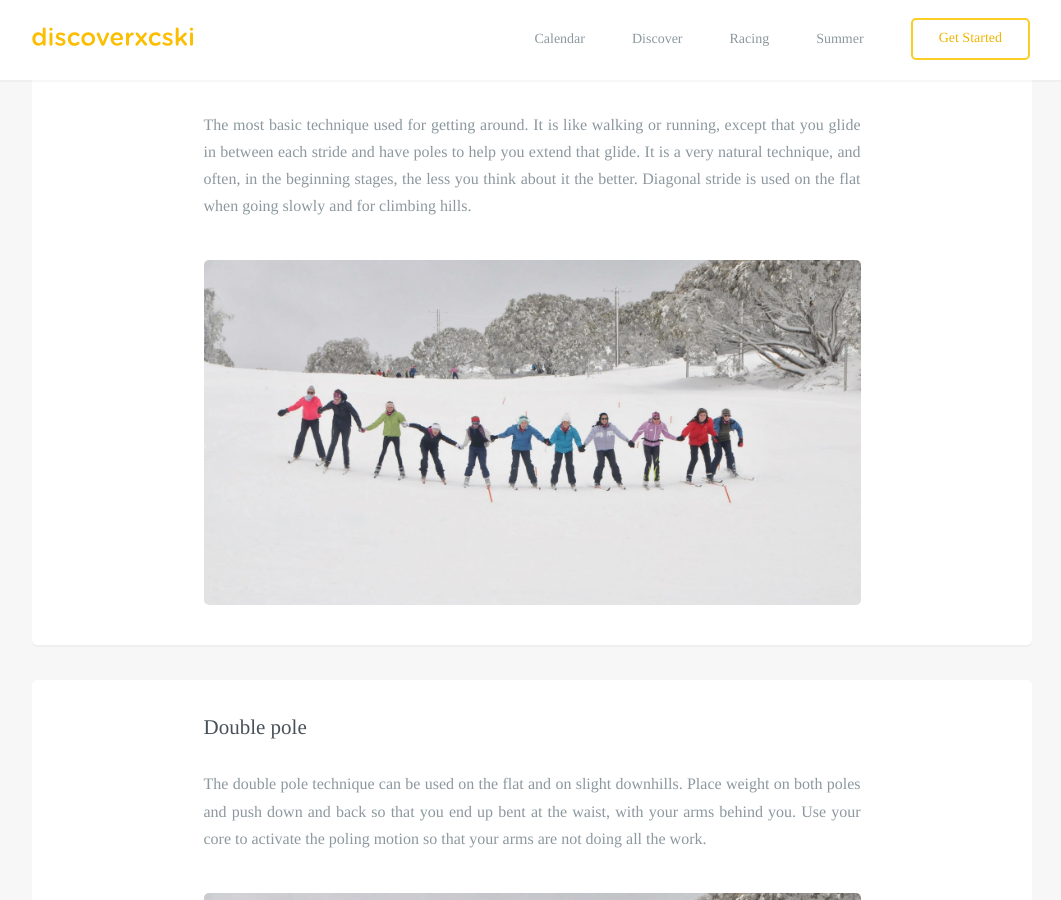
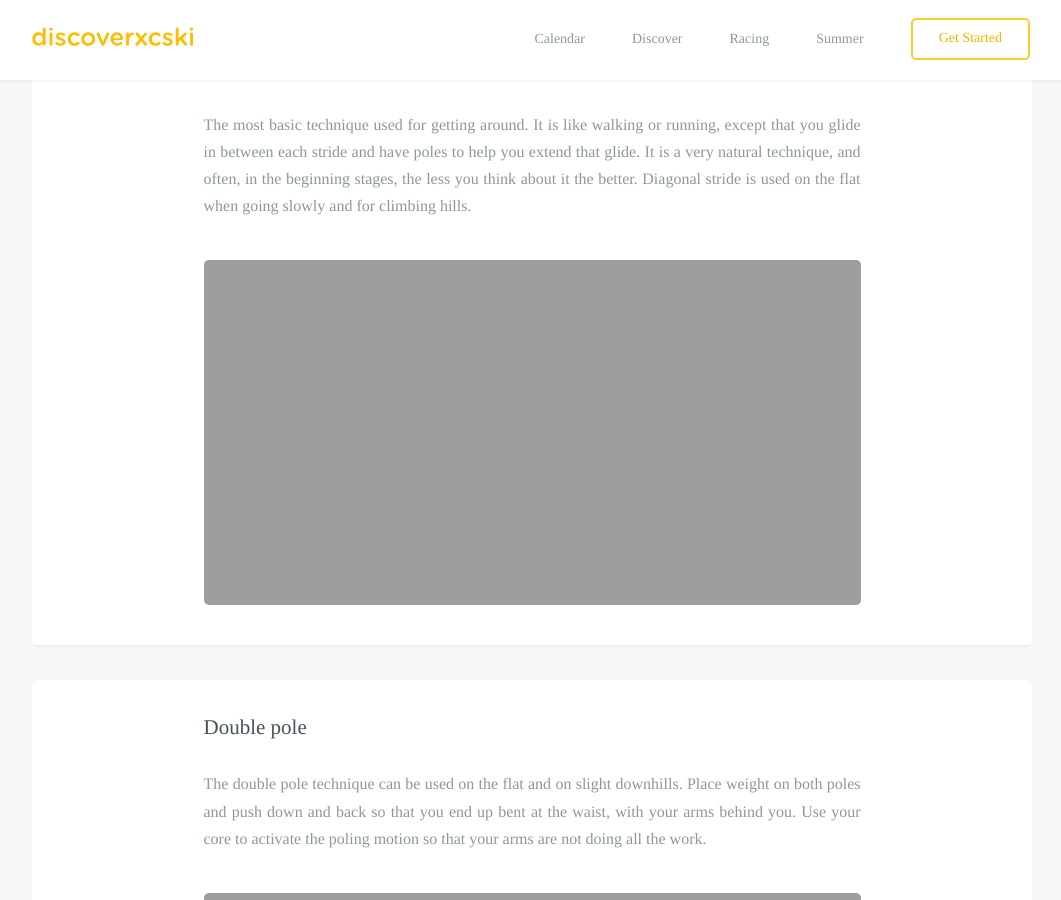
Before and after one commit to robcatto/robcatto.github.io, a Jekyll site: the page built from discoverxc/classic/index.html, in a window 1280 px wide and 900 px high, scrolled down 587 px. Shown: the whole window, without its empty margins (108-1169 px from the left). Built offline with Jekyll 4.4.1, drawn with Linux system fonts in a browser that asks for light colours; some web fonts are replaced; Markdown is read by kramdown in place of the engine named in the settings.

Commit message:
Update index.html

```diff
--- a/discoverxc/classic/index.html
+++ b/discoverxc/classic/index.html
@@ -43,7 +43,7 @@ layout: default
                 </p>
                 <div class="one">
                 <div class="onelarge centered" style="
-                background-image: url(http://www.discoverxcski.com/images/fast-&-female-ceila.jpg);
+                background-image: url(http://www.discoverxcski.com/images/technique-diagonal-stride.jpg);
                 background-size: cover;
                 "></div>
                 </section>
@@ -54,7 +54,7 @@ layout: default
                 </p>
                 <div class="one">
                 <div class="onelarge centered" style="
-                background-image: url(http://www.discoverxcski.com/images/fast-&-female-ceila.jpg);
+                background-image: url(http://www.discoverxcski.com/images/technique-double-pole.jpg);
                 background-size: cover;
                 "></div>
                 </section>
@@ -65,7 +65,7 @@ layout: default
                 </p>
                 <div class="one">
                 <div class="onelarge centered" style="
-                background-image: url(http://www.discoverxcski.com/images/fast-&-female-ceila.jpg);
+                background-image: url(http://www.discoverxcski.com/images/technique-kick-double-pole.jpg);
                 background-size: cover;
                 "></div>
                 </section>
@@ -76,7 +76,7 @@ layout: default
                 </p>
                 <div class="one">
                 <div class="onelarge centered" style="
-                background-image: url(http://www.discoverxcski.com/images/fast-&-female-ceila.jpg);
+                background-image: url(http://www.discoverxcski.com/images/technique-herringbone.jpg);
                 background-size: cover;
                 "></div>
                 </section>
@@ -91,7 +91,7 @@ layout: default
                 </p>
                 <div class="one">
                 <div class="onelarge centered" style="
-                background-image: url(http://www.discoverxcski.com/images/fast-&-female-ceila.jpg);
+                background-image: url(http://www.discoverxcski.com/images/technique-snow-play.jpg);
                 background-size: cover;
                 "></div>
                 </section>
@@ -102,7 +102,7 @@ layout: default
                 </p>
                 <div class="one">
                 <div class="onelarge centered" style="
-                background-image: url(http://www.discoverxcski.com/images/fast-&-female-ceila.jpg);
+                background-image: url(http://www.discoverxcski.com/images/technique-tucking.jpg);
                 background-size: cover;
                 "></div>
                 </section>
@@ -113,7 +113,7 @@ layout: default
                 </p>
                 <div class="one">
                 <div class="onelarge centered" style="
-                background-image: url(http://www.discoverxcski.com/images/fast-&-female-ceila.jpg);
+                background-image: url(http://www.discoverxcski.com/images/technique-telemark.jpg);
                 background-size: cover;
                 "></div>
                 </section>
```
